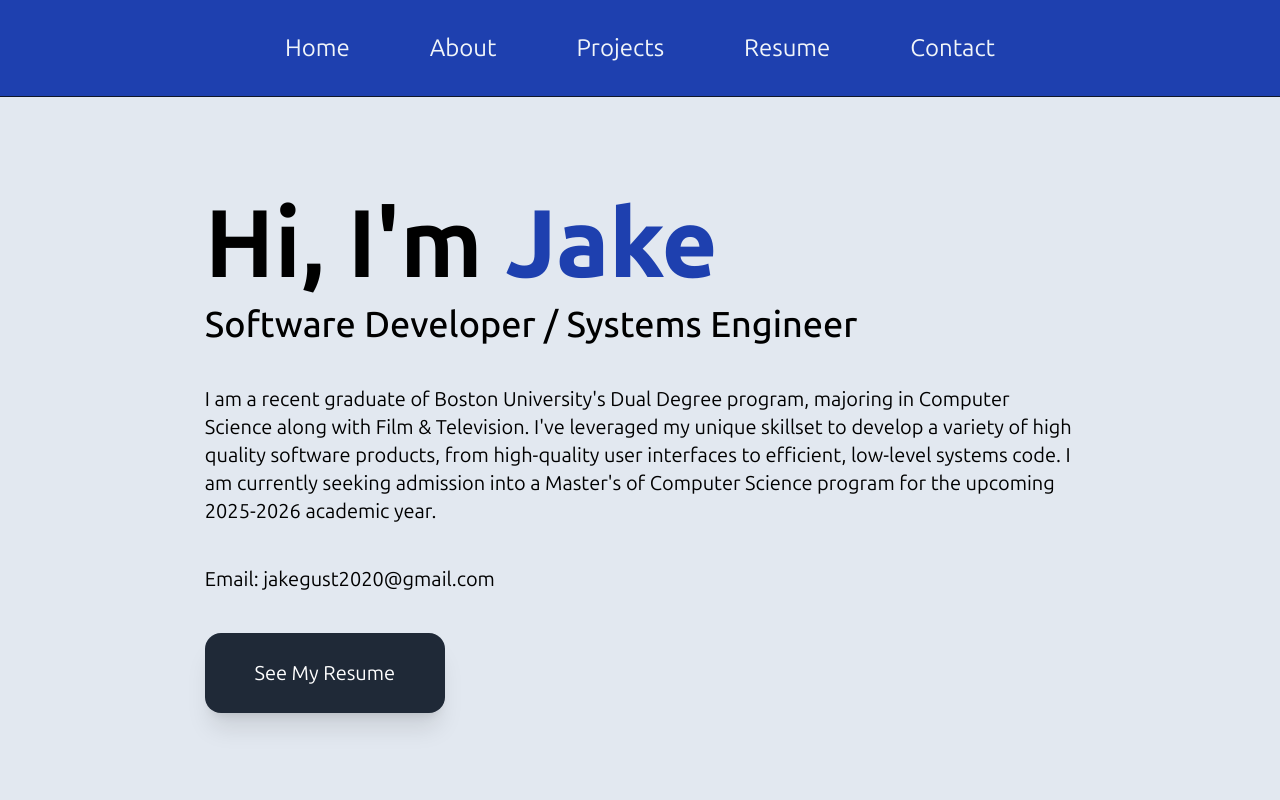
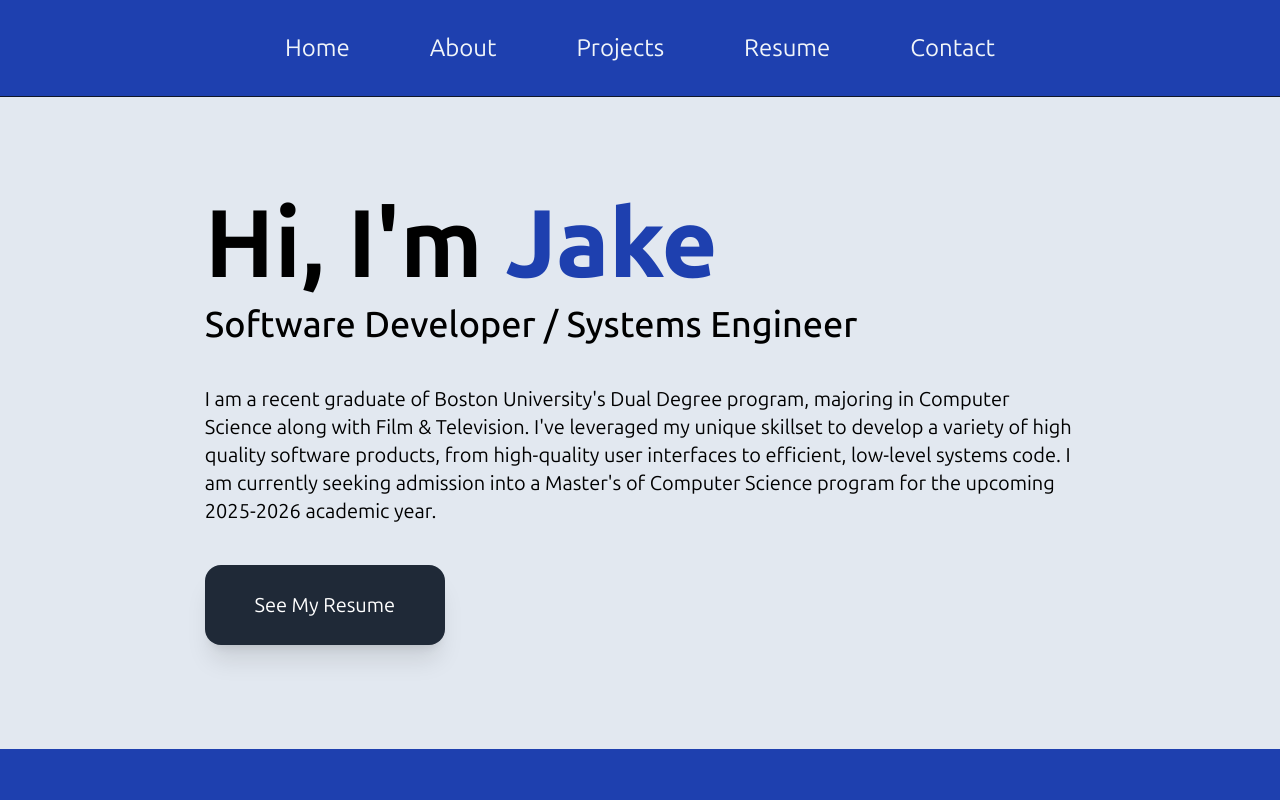
Before and after one commit to jakegustin/personal-website, a Vue app: page / in a window 1280 px wide. Shown: the top 800 px of the page. Built offline with nearby package versions, Linux system fonts and the light colour scheme.

Commit message:
remove email, should move to contact page

```diff
--- a/src/components/Hero.vue
+++ b/src/components/Hero.vue
@@ -13,7 +13,6 @@
                 <h2 class="text-4xl font-sans font-medium">Software Developer / Systems Engineer</h2>
             </div>
             <p class="text-xl">I am a recent graduate of Boston University's Dual Degree program, majoring in Computer Science along with Film & Television. I've leveraged my unique skillset to develop a variety of high quality software products, from high-quality user interfaces to efficient, low-level systems code. I am currently seeking admission into a Master's of Computer Science program for the upcoming 2025-2026 academic year.</p>
-            <p class="text-xl">Email: jakegust2020@gmail.com</p>
             <div class="w-100" id="infoResumeButton">
                 <button class="w-60 h-20 bg-gray-800 text-white text-xl rounded-2xl font-sans hover:scale-110 transition-transform duration-100 shadow-xl">See My Resume</button>
             </div>
```
